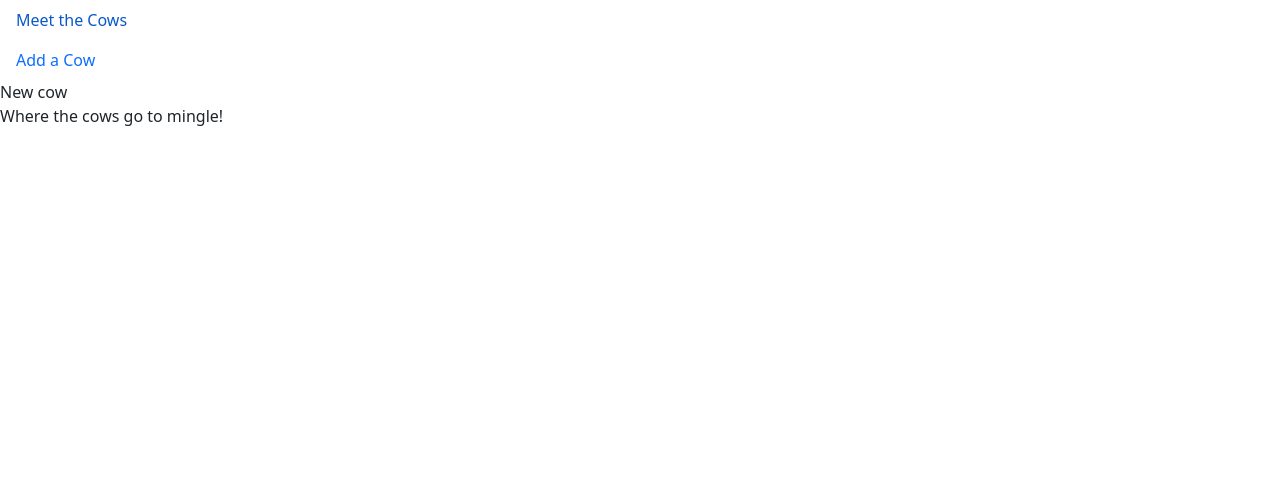
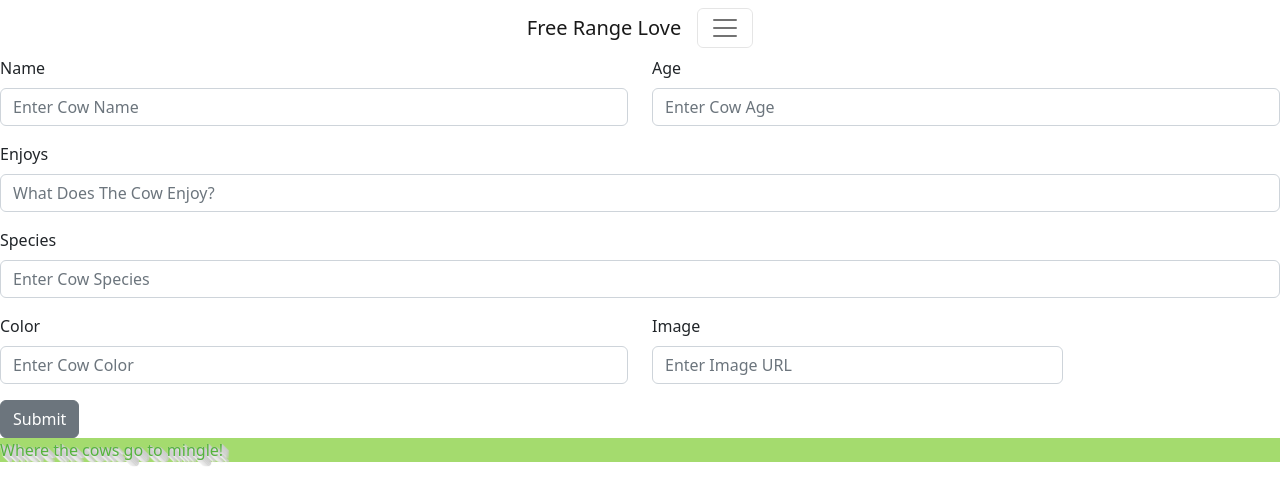
Before and after one commit to JAKEDAHLGREN/cat-tinder-frontend-free-range-love, a React (Create React App) app: page /cownew in a window 1280 px wide. Shown: the top 504 px of the page. Built offline with nearby package versions, Linux system fonts and the light colour scheme.

Commit message:
create functionality

```diff
--- a/src/App.css
+++ b/src/App.css
@@ -1,5 +1,30 @@
-.title {
+.nav {
+    display: flex;
+    justify-content: center;
+    /* background-size: cover; */
+
+}
+/* .title {
   text-shadow: 1px 0px 1px #CCCCCC, 0px 1px 1px #EEEEEE, 2px 1px 1px #CCCCCC, 1px 2px 1px #EEEEEE, 3px 2px 1px #CCCCCC, 2px 3px 1px #EEEEEE, 4px 3px 1px #CCCCCC, 3px 4px 1px #EEEEEE, 5px 4px 1px #CCCCCC, 4px 5px 1px #EEEEEE, 6px 5px 1px #CCCCCC, 5px 6px 1px #EEEEEE, 7px 6px 1px #CCCCCC, 2px 2px 2px rgba(180,137,49,0);
   color: #54B43C;
   background: #A4DB6E;
-  }
+  } */
+.footer {
+  text-shadow: 1px 0px 1px #CCCCCC, 0px 1px 1px #EEEEEE, 2px 1px 1px #CCCCCC, 1px 2px 1px #EEEEEE, 3px 2px 1px #CCCCCC, 2px 3px 1px #EEEEEE, 4px 3px 1px #CCCCCC, 3px 4px 1px #EEEEEE, 5px 4px 1px #CCCCCC, 4px 5px 1px #EEEEEE, 6px 5px 1px #CCCCCC, 5px 6px 1px #EEEEEE, 7px 6px 1px #CCCCCC, 2px 2px 2px rgba(180,137,49,0);
+  color: #54B43C;
+  background: #A4DB6E;
+}
+.card {
+  background: #78CE07;
+background: -moz-radial-gradient(center, #78CE07 0%, #348D12 50%, #185009 100%);
+background: -webkit-radial-gradient(center, #78CE07 0%, #348D12 50%, #185009 100%);
+background: radial-gradient(ellipse at center, #78CE07 0%, #348D12 50%, #185009 100%);
+}
+.title {
+  background: #D0E4F5 url("https://cdn.shopify.com/s/files/1/1257/3603/products/T4888-16-Sky.jpg?v=1627922045") no-repeat scroll -3px -50px;
+  background-size: cover;
+  height: 100vh;
+  width: auto;
+  font-size: large;
+  /* font-family: ; */
+}
--- a/src/App.js
+++ b/src/App.js
@@ -1,19 +1,21 @@
 import { useState } from "react"
 import { Routes, Route } from "react-router-dom"
+import Home from "./pages/Home"
 import Header from "./components/Header"
 import CowEdit from "./pages/CowEdit"
 import CowIndex from "./pages/CowIndex"
 import CowNew from "./pages/CowNew"
 import CowShow from "./pages/CowShow"
-import Home from "./pages/Home"
 import NotFound from "./pages/NotFound"
 import Footer from "./components/Footer"
 import mockCows from "./mockCows"
 import "./App.css"
 
-function App() {
+const App = () => {
 	const [cows, setCows] = useState(mockCows)
-console.log(cows)
+	const createCow = (createdCow) => {
+    // console.log("created cow: ", createdCow)
+  }
 	return (
 		<>
 			<Header />
@@ -21,7 +23,7 @@ console.log(cows)
 				<Route path="/" element={<Home />} />
 				<Route path="/cowindex" element={<CowIndex cows={cows} />} />
 				<Route path="/cowshow/:id" element={<CowShow cows={cows} />} />
-				<Route path="/cownew" element={<CowNew />} />
+				<Route path="/cownew" element={<CowNew createCow={createCow} />} />
 				<Route path="/cowedit" element={<CowEdit />} />
 				<Route path="*" element={<NotFound />} />
 			</Routes>
--- a/src/components/Footer.js
+++ b/src/components/Footer.js
@@ -2,7 +2,7 @@ import React from 'react'
 
 const Footer = () => {
   return (
-    <div>Where the cows go to mingle!</div>
+    <div className='footer'>Where the cows go to mingle!</div>
   )
 }
 
--- a/src/components/Header.js
+++ b/src/components/Header.js
@@ -1,23 +1,52 @@
-import React from "react"
-import { Nav, NavItem } from "reactstrap"
-import { NavLink } from "react-router-dom"
+import React, { useState } from 'react';
+import { Nav, NavItem, Collapse, Navbar, NavbarToggler, NavbarBrand, NavLink, NavbarText,} from "reactstrap"
+// import { NavLink } from "react-router-dom"
+// import { Button } from "reactstrap"
 
-const Header = () => {
+// const Header = () => {
+// 	return (
+// 		<Nav>
+// 			<NavItem>
+// 				<NavLink to="/"></NavLink>
+// 				<NavItem></NavItem>
+// 				<NavLink to="/cowindex" className="nav-link">
+// 					<Button>Meet the Cows</Button>
+// 				</NavLink>
+// 				<NavItem></NavItem>
+// 				<NavLink to="/cownew" className="nav-link">
+// 					Add a Cow
+// 				</NavLink>
+// 			</NavItem>
+// 		</Nav>
+// 	)
+// }
+
+
+function Header(args) {
+  const [isOpen, setIsOpen] = useState(false);
+
+  const toggle = () => setIsOpen(!isOpen);
+
   return (
-		<Nav>
+    <div className='nav'>
+      <Navbar {...args}>
+        <NavbarBrand href="/">Free Range Love</NavbarBrand>
+        <NavbarToggler onClick={toggle} />
+        <Collapse isOpen={isOpen} navbar>
+          <Nav className="me-auto" navbar>
             <NavItem>
-				<NavLink to="/"></NavLink>
-				<NavItem></NavItem>
-				<NavLink to="/cowindex" className="nav-link">
-					Meet the Cows
-				</NavLink>
-				<NavItem></NavItem>
-				<NavLink to="/cownew" className="nav-link">
+              <NavLink href="/cowindex">Meet the Cows</NavLink>
+            </NavItem>
+            <NavItem>
+              <NavLink href="/cownew">
                 Add a Cow
               </NavLink>
             </NavItem>
           </Nav>
-	)
+        </Collapse>
+      </Navbar>
+    </div>
+  );
 }
 
 export default Header
--- a/src/pages/CowIndex.js
+++ b/src/pages/CowIndex.js
@@ -6,10 +6,13 @@ const CowIndex = ({ cows }) => {
 		<main>
 			{cows?.map((cow, index) => {
 				return (
-						<Card
+						<Card className='card'
 							style={{
 								width: "18rem",
-							}}>
+							}}
+
+							key={index}
+							>
 							<img src={cow.image} alt="Sample" />
 							<CardBody>
 								<CardTitle tag="h5">{cow.name}</CardTitle>
--- a/src/pages/CowNew.js
+++ b/src/pages/CowNew.js
@@ -1,9 +1,113 @@
-import React from 'react'
+import { useState } from "react";
+import { Label, FormGroup, Form, Row, Input, Button, Col } from "reactstrap";
+import { useNavigate } from "react-router-dom";
 
-const CowNew = () => {
+const CowNew = ({ createCow }) => {
+
+  const navigate = useNavigate();
+  const [newCow, setNewCow] = useState({
+    name: "",
+    age: "",
+    enjoys: "",
+    color: "",
+    species: "",
+    image: ""
+  });
+
+
+  const handleChange = (e) => {
+    setNewCow({ ...newCow, [e.target.name]: e.target.value });
+  };
+  const handleClick = () => {
+    createCow(newCow);
+    navigate("/cowindex");
+  };
   return (
-    <div>New cow</div>
-  )
-}
+    <>
+      <Form>
+        <Row>
+          <Col md={6}>
+            <FormGroup>
+              <Label for="cow-name">Name</Label>
+              <Input
+                id="cow-name"
+                name="name"
+                placeholder="Enter Cow Name"
+                type="text"
+                onChange={handleChange}
+                value={newCow.name}
+              />
+            </FormGroup>
+          </Col>
+          <Col md={6}>
+            <FormGroup>
+              <Label for="cow-age">Age</Label>
+              <Input
+                id="cow-age"
+                name="age"
+                placeholder="Enter Cow Age"
+                type="text"
+                onChange={handleChange}
+                value={newCow.age}
+              />
+            </FormGroup>
+          </Col>
+        </Row>
+        <FormGroup>
+          <Label for="cow-enjoys">Enjoys</Label>
+          <Input
+            id="cow-enjoys"
+            name="enjoys"
+            placeholder="What Does The Cow Enjoy?"
+            type="text"
+            onChange={handleChange}
+            value={newCow.enjoys}
+          />
+        </FormGroup>
+        <FormGroup>
+          <Label for="cow-species">Species</Label>
+          <Input
+            id="cow-species"
+            name="species"
+            placeholder="Enter Cow Species"
+            type="text"
+            onChange={handleChange}
+            value={newCow.species}
+          />
+        </FormGroup>
+        <Row>
+          <Col md={6}>
+            <FormGroup>
+              <Label for="cow-color">Color</Label>
+              <Input
+                id="cow-color"
+                name="color"
+                placeholder="Enter Cow Color"
+                type="text"
+                onChange={handleChange}
+                value={newCow.color}
+              />
+            </FormGroup>
+          </Col>
+          <Col md={4}>
+            <FormGroup>
+              <Label for="cow-image">Image</Label>
+              <Input
+                id="cow-image"
+                name="image"
+                placeholder="Enter Image URL"
+                type="text"
+                onChange={handleChange}
+                value={newCow.image}
+              />
+            </FormGroup>
+          </Col>
+        </Row>
 
-export default CowNew
+        <Button onClick={handleClick}>Submit</Button>
+      </Form>
+    </>
+  );
+};
+
+export default CowNew;
```
Also changed, not shown: 2 other files (tests, documents, lock files or other folders). Lines whose indentation alone changed are shown as unchanged.
